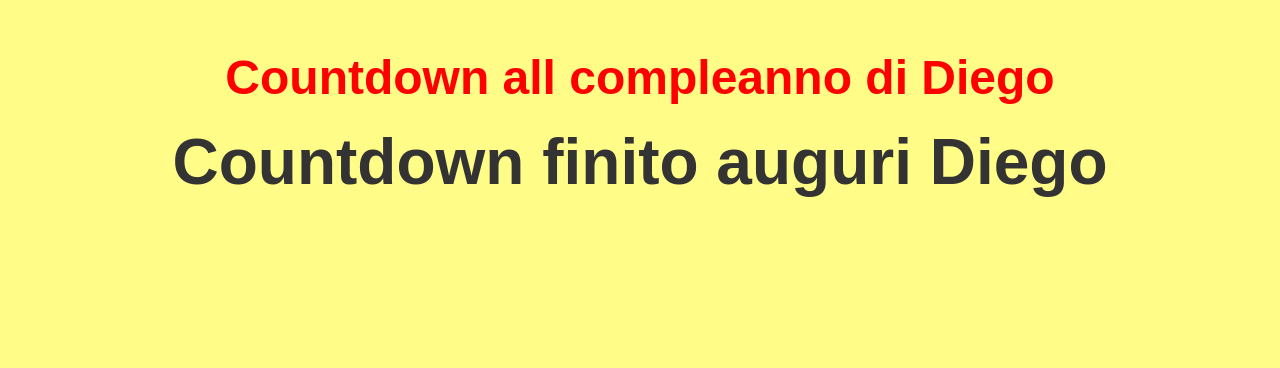
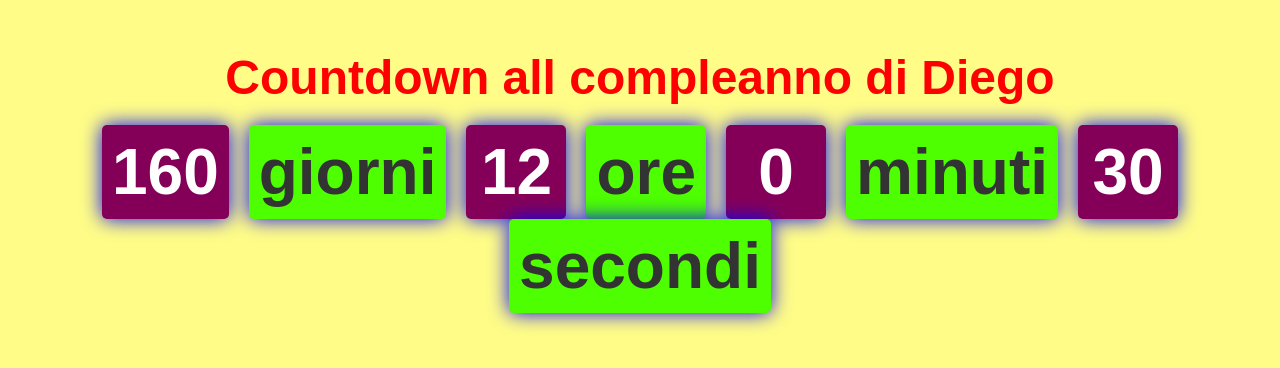
Before and after one commit to Alexandercasadei/compleannodiego, a plain HTML site: page index.html in a window 1280 px wide. Drawn offline with Linux system fonts and the light colour scheme.

Commit message:
Update index.html

```diff
--- a/index.html
+++ b/index.html
@@ -42,7 +42,7 @@
 	<div id="countdown"></div>
 	<script>
 
-		var countDownDate = new Date("April 13, 2024 00:00:00").getTime();
+		var countDownDate = new Date("April 13, 2025 00:00:00").getTime();
 
 
 		var x = setInterval(function() {
```
